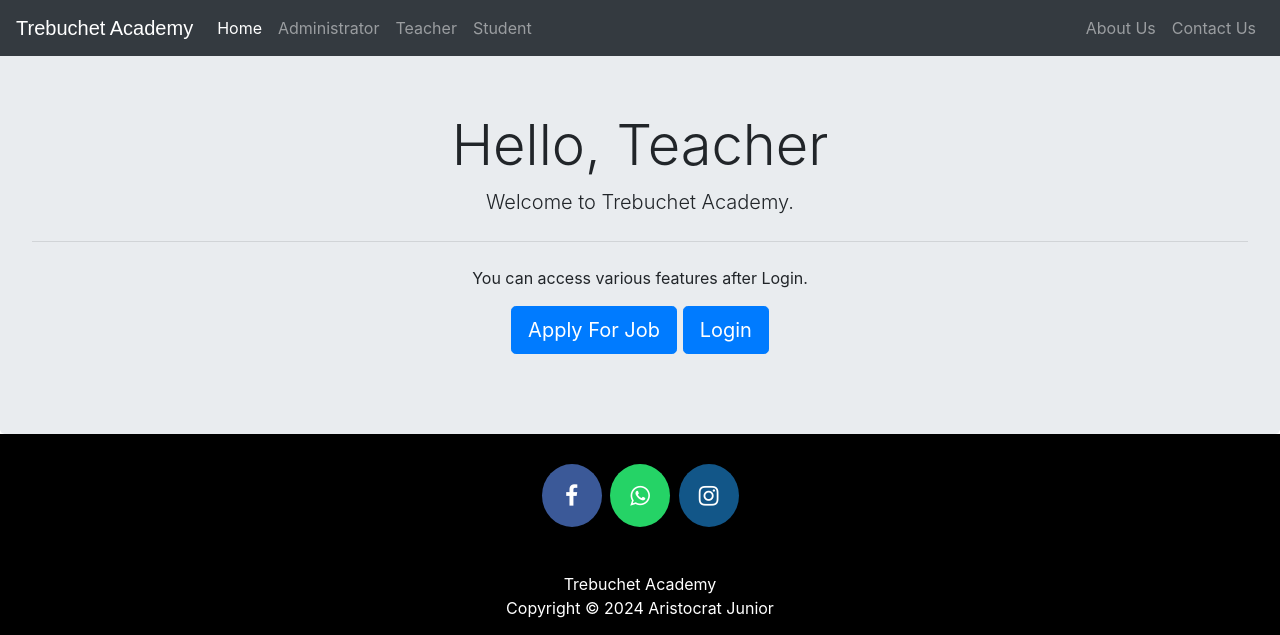
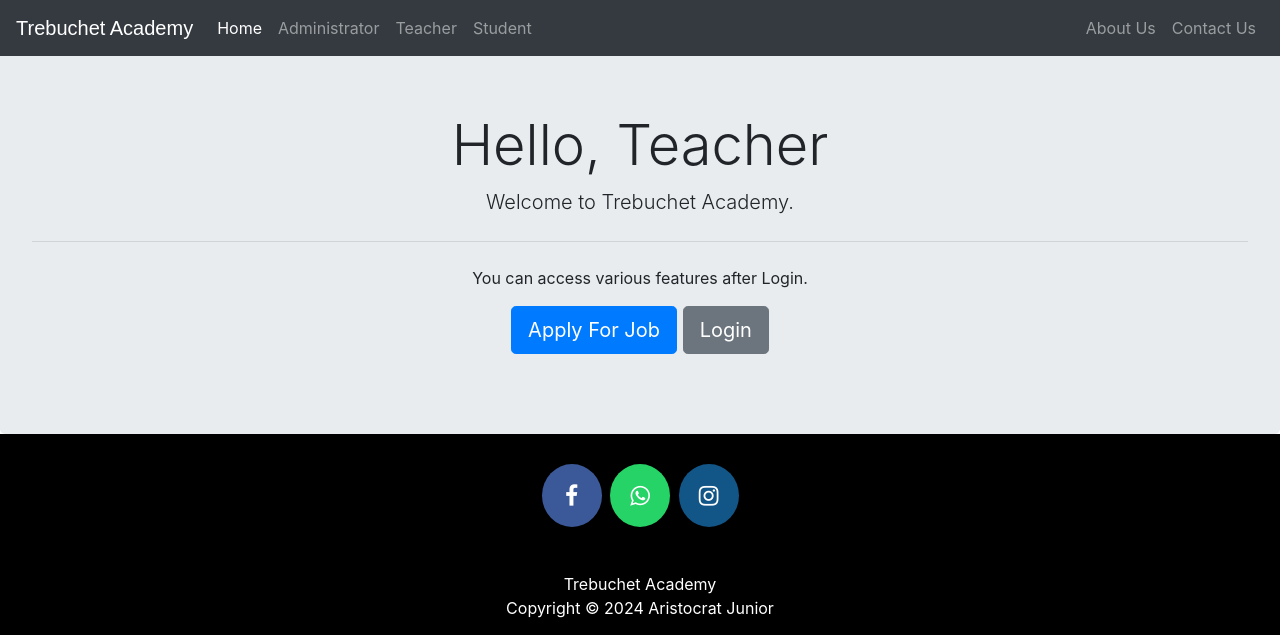
Before and after one commit to Aristocratjnr/Trebuchet-Academy, a Django app: page /teacherclick in a window 1280 px wide. Shown: the top 635 px of the page. Run offline with Django 3.2, Linux system fonts and the light colour scheme; some libraries are stand-ins or nearby versions.

Commit message:
changes on button class

```diff
--- a/templates/school/teacherclick.html
+++ b/templates/school/teacherclick.html
@@ -9,11 +9,10 @@
   <p>You can access various features after Login.</p>
   <p class="lead">
     <a class="btn btn-primary btn-lg" href="teachersignup" role="button">Apply For Job</a>
-    <a class="btn btn-primary btn-lg" href="teacherlogin" role="button">Login</a>
+    <a class="btn btn-secondary btn-lg" href="teacherlogin" role="button">Login</a>
   </p>
 </div>
 {% endblock content %}
 <!--
-written By : aristocratjnr
-facebook : obuobidavidayim
+developed by : aristocratjnr
 -->
```
